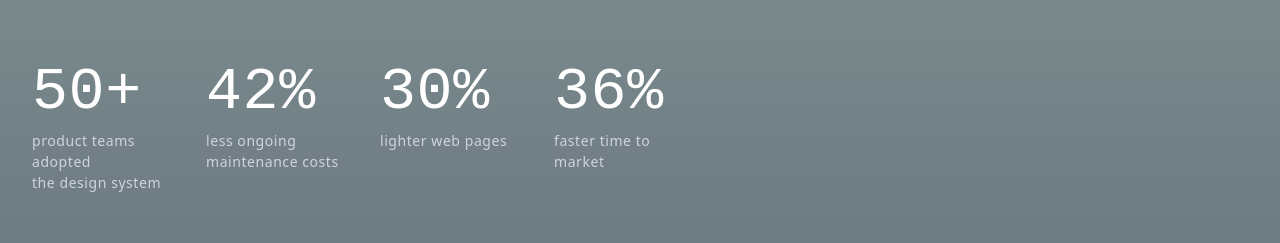
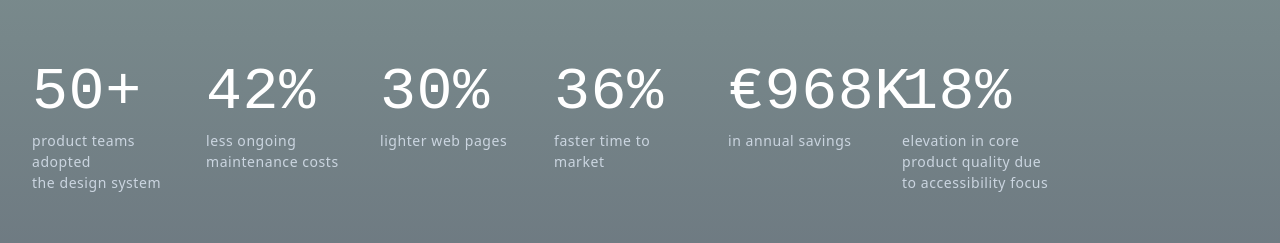
Before and after one commit to van-nguyen-ht/website, a Next.js app: page /solid-design-system in a window 1280 px wide. Shown: the part 556-799 px from the top of the page. Built offline with nearby package versions, Linux system fonts and the light colour scheme; a web font is replaced by a local one.

Commit message:
Add new files
Co-authored-by: null <118520877+van-nguyen-ht@users.noreply.github.com>

```diff
--- a/app/solid-design-system/page.tsx
+++ b/app/solid-design-system/page.tsx
@@ -235,6 +235,26 @@ export default function ProjectPage() {
                     </p>
                     <p className={`text-[14px] mt-2 font-sans ${isDark ? "text-[#cbd5e0]" : "text-[#2d403b]"}`}>
                       faster time to market
+                    </p>
+                  </div>
+                  <div className="w-[150px]">
+                    <p
+                      className={`text-3xl md:text-6xl font-light font-mono ${isDark ? "text-white" : "text-[#1a2634]"}`}
+                    >
+                      €968K
+                    </p>
+                    <p className={`text-[14px] mt-2 font-sans ${isDark ? "text-[#cbd5e0]" : "text-[#2d403b]"}`}>
+                      in annual savings
+                    </p>
+                  </div>
+                  <div className="w-[150px]">
+                    <p
+                      className={`text-3xl md:text-6xl font-light font-mono ${isDark ? "text-white" : "text-[#1a2634]"}`}
+                    >
+                      18%
+                    </p>
+                    <p className={`text-[14px] mt-2 font-sans ${isDark ? "text-[#cbd5e0]" : "text-[#2d403b]"}`}>
+                      elevation in core product quality due to accessibility focus
                     </p>
                   </div>
                 </div>
```
